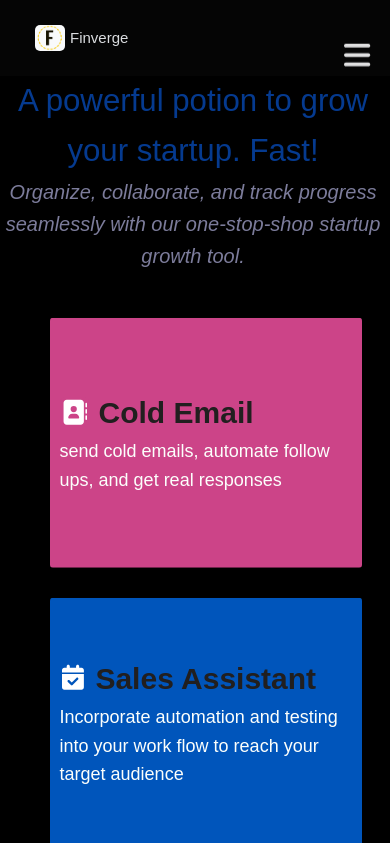
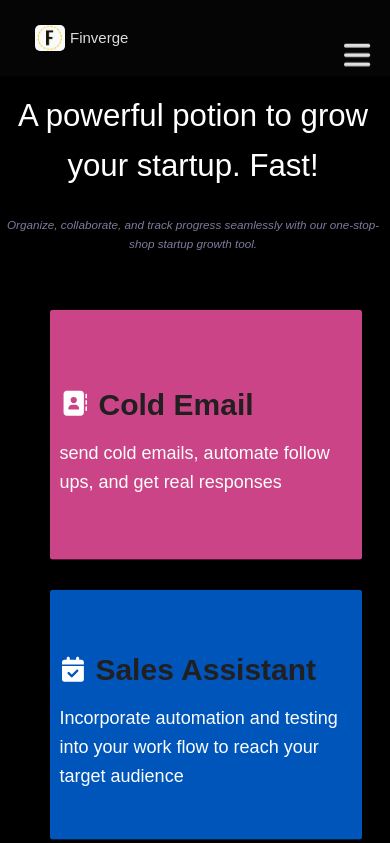
Before and after one commit to Ali-Umair-Khan/finverge, a Next.js app: page / in a window 390 px wide. Shown: the top 843 px of the page. Built offline with nearby package versions, Linux system fonts and the light colour scheme; a web font is replaced by a local one.

Commit message:
chnages in text

```diff
--- a/src/components/H/h.scss
+++ b/src/components/H/h.scss
@@ -49,6 +49,7 @@
         }
         @media  (max-width:50rem){
             font-size:1.2rem;
+            padding:1.5rem 1rem;
         }
     }
 
@@ -64,17 +65,21 @@
             flex-direction:column;
     }
     }
-    h1 {
-        font-size: 6rem;
-        color:rgba(5, 64, 159, 0.9);
-        margin:0 auto;
-    }
+    // h1 {
+    //     font-size: 6rem;
+    //     color:rgba(5, 64, 159, 0.9);
+    //     margin:0 auto;
+    // }
     h3 {
-    font-size: 2rem;
+    font-size: clamp(1rem,3vw,2rem);
+    // padding
     color:grey;
     font-style: italic;
     font-weight:300;
     color:rgb(124, 124, 155);
+        @media (max-width:50rem){
+            padding: 1rem 0 1rem;
+        }
     }
 
     @keyframes bounce {
--- a/src/components/pricing/pricing.scss
+++ b/src/components/pricing/pricing.scss
@@ -143,7 +143,7 @@
 
     width:100%;
     border-radius: 8px;
-    padding:1.5rem 1rem;
+    padding:1.5rem 0.4rem;
 
     h1{
         font-size: 3rem;
@@ -167,11 +167,14 @@
 
     .qualities{
         // text-align:start;
+        display:flex;
         justify-content:flex-start;
+        align-items:center;
         h3{
             font-size: clamp(0.5rem,2vw,1.4rem);
             font-weight:100;
             text-align: start;
+            padding: 1.5rem 0;
             // align-self: flex-start;
             margin: 0rem 0.3rem;
             color:rgb(21, 224, 45);
```
